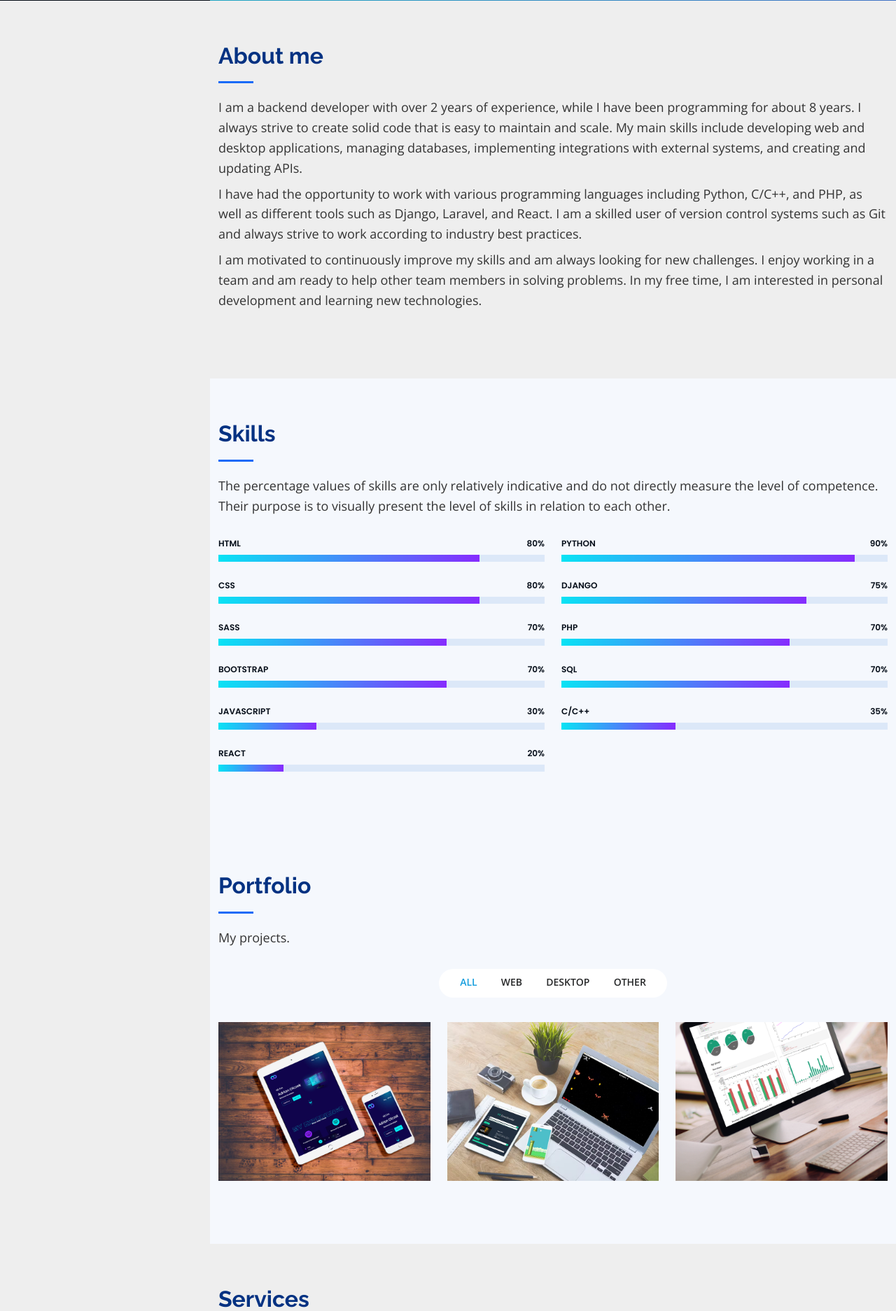
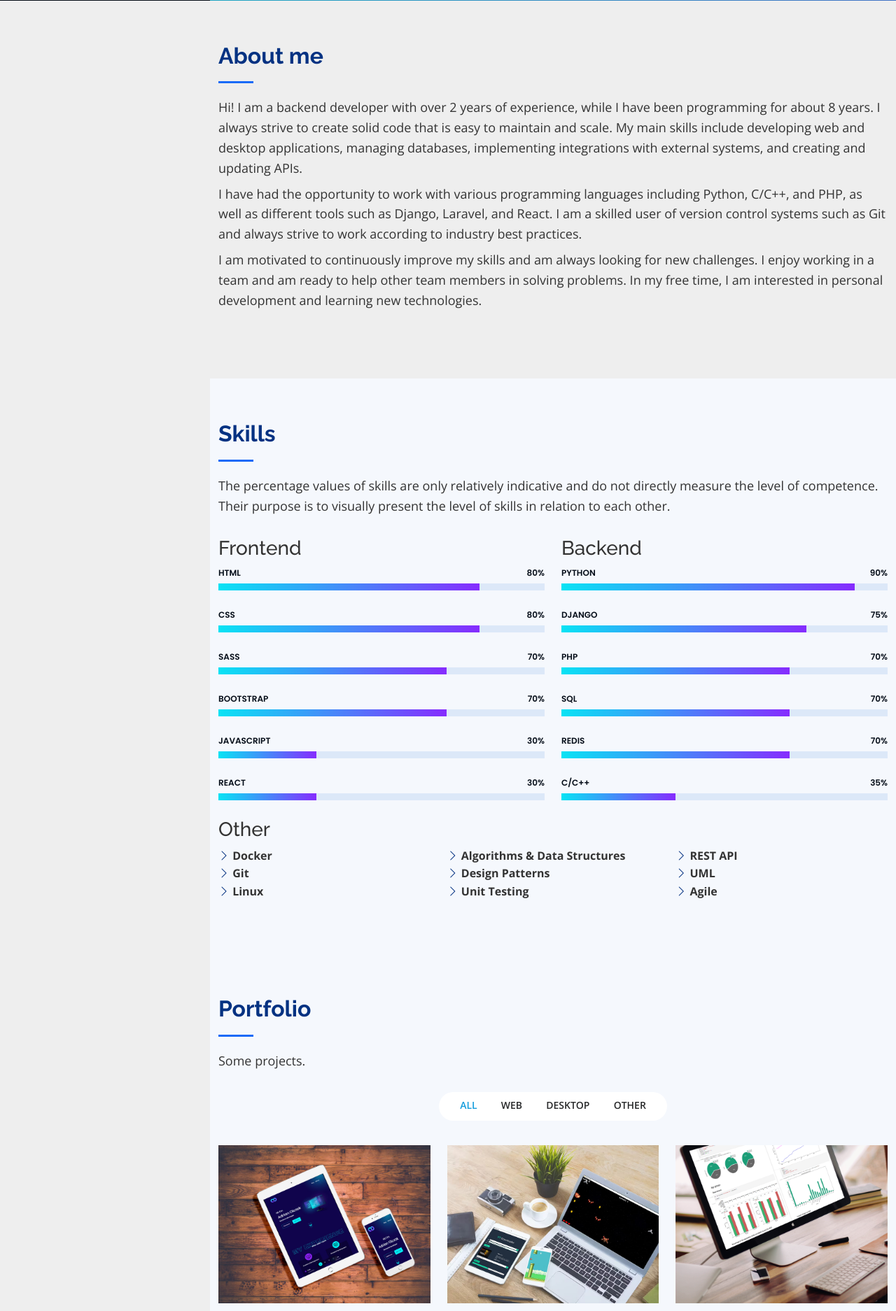
Before and after one commit to adrolc/adrianolczak, a Django app: page / in a window 1280 px wide. Shown: the part 799-2673 px from the top of the page at 70% size. Run offline with Django 4.2, Linux system fonts and the light colour scheme; data that the repository does not hold is empty.

Commit message:
minor content changes on homepage

```diff
--- a/adrianolczak/templates/homepage/index.html
+++ b/adrianolczak/templates/homepage/index.html
@@ -60,7 +60,7 @@
       <div class="section-title">
         <h2>About me</h2>
         <p class='mb-2'>
-          I am a backend developer with over 2 years of experience, while I have been programming for about 8 years. I always strive to create solid code that is easy to maintain and scale. My main skills include developing web and desktop applications, managing databases, implementing integrations with external systems, and creating and updating APIs.</p>
+          Hi! I am a backend developer with over 2 years of experience, while I have been programming for about 8 years. I always strive to create solid code that is easy to maintain and scale. My main skills include developing web and desktop applications, managing databases, implementing integrations with external systems, and creating and updating APIs.</p>
         <p class='mb-2'>
           I have had the opportunity to work with various programming languages including Python, C/C++, and PHP, as well as different tools such as Django, Laravel, and React. I am a skilled user of version control systems such as Git and always strive to work according to industry best practices.
         </p>
@@ -83,7 +83,7 @@
       <div class="row skills-content">
 
         <div class="col-lg-6" data-aos="fade-up">
-
+          <h3>Frontend</h3>
           <div class="progress">
             <span class="skill">HTML <i class="val">80%</i></span>
             <div class="progress-bar-wrap">
@@ -120,16 +120,16 @@
           </div>
 
           <div class="progress">
-            <span class="skill">React <i class="val">20%</i></span>
+            <span class="skill">React <i class="val">30%</i></span>
             <div class="progress-bar-wrap">
-              <div class="progress-bar" role="progressbar" aria-valuenow="20" aria-valuemin="0" aria-valuemax="100"></div>
+              <div class="progress-bar" role="progressbar" aria-valuenow="30" aria-valuemin="0" aria-valuemax="100"></div>
             </div>
           </div>
 
         </div>
 
         <div class="col-lg-6" data-aos="fade-up" data-aos-delay="100">
-
+          <h3>Backend</h3>
           <div class="progress">
             <span class="skill">Python <i class="val">90%</i></span>
             <div class="progress-bar-wrap">
@@ -159,12 +159,49 @@
           </div>
 
           <div class="progress">
+            <span class="skill">Redis <i class="val">70%</i></span>
+            <div class="progress-bar-wrap">
+              <div class="progress-bar" role="progressbar" aria-valuenow="70" aria-valuemin="0" aria-valuemax="100"></div>
+            </div>
+          </div>
+
+          <div class="progress">
             <span class="skill">C/C++ <i class="val">35%</i></span>
             <div class="progress-bar-wrap">
               <div class="progress-bar" role="progressbar" aria-valuenow="35" aria-valuemin="0" aria-valuemax="100"></div>
             </div>
           </div>
 
+
+        </div>
+
+        <div class="col-12" data-aos="fade-up" data-aos-delay="100">
+          <h3>Other</h3>
+          <div class="row">
+            <div class="col-lg-4">
+              <ul style="list-style: none; padding-left: 0;">
+                <li><i class="bi bi-chevron-right" style="color: #043282;"></i> <strong>Docker</strong></li>
+                <li><i class="bi bi-chevron-right" style="color: #043282;"></i> <strong>Git</strong></li>
+                <li><i class="bi bi-chevron-right" style="color: #043282;"></i> <strong>Linux</strong></li>
+              </ul>
+            </div>
+            <div class="col-lg-4">
+              <ul style="list-style: none; padding-left: 0;">
+                <li><i class="bi bi-chevron-right" style="color: #043282;"></i> <strong>Algorithms & Data Structures</strong></li>
+                <li><i class="bi bi-chevron-right" style="color: #043282;"></i> <strong>Design Patterns</strong></li>
+                <li><i class="bi bi-chevron-right" style="color: #043282;"></i> <strong>Unit Testing</strong></li>
+
+              </ul>
+            </div>
+            <div class="col-lg-4">
+              <ul style="list-style: none; padding-left: 0;">
+                <li><i class="bi bi-chevron-right" style="color: #043282;"></i> <strong>REST API</strong></li>
+                <li><i class="bi bi-chevron-right" style="color: #043282;"></i> <strong>UML</strong></li>
+                <li><i class="bi bi-chevron-right" style="color: #043282;"></i> <strong>Agile</strong></li>
+              </ul>
+            </div>
+
+          </div>
 
         </div>
 
@@ -181,7 +218,7 @@
 
       <div class="section-title">
         <h2>Portfolio</h2>
-        <p>My projects.</p>
+        <p>Some projects.</p>
       </div>
 
       <div class="row" data-aos="fade-up">
```
